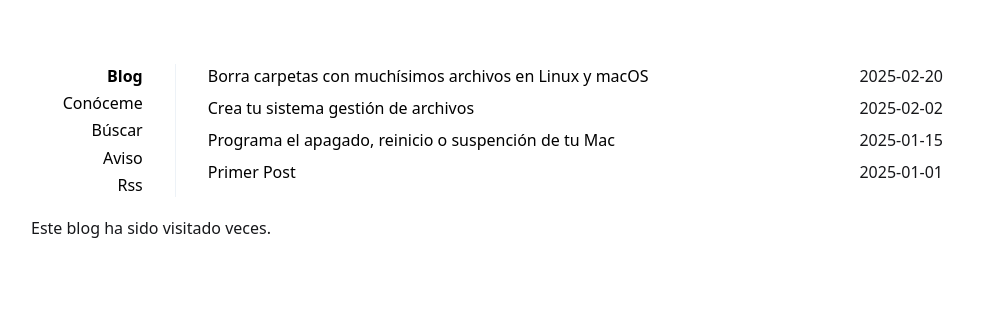
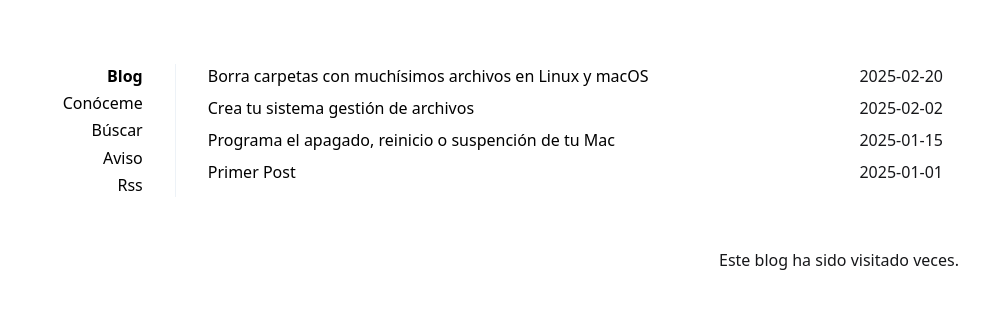
Before and after one commit to andriuzha/andriuzha.github.io, a Jekyll site: the page built from index.html, in a window 1280 px wide. Shown: the top 309 px of the page, without its empty margins (145-1134 px from the left). Built offline with Jekyll 4.4.1, drawn with Linux system fonts in a browser that asks for light colours; comment, search, counter and statistics services are not loaded.

Commit message:
Update default.html

```diff
--- a/_layouts/default.html
+++ b/_layouts/default.html
@@ -11,8 +11,9 @@ layout: compress
 	    {% include navigation.html %}
 
         {{ content }}
-
-	    	    {% include visitas.html %}
+	    <div class="visitas-container">
+		    {% include visitas.html %}
+	    </div>
     </main>
 
   </body>
```
